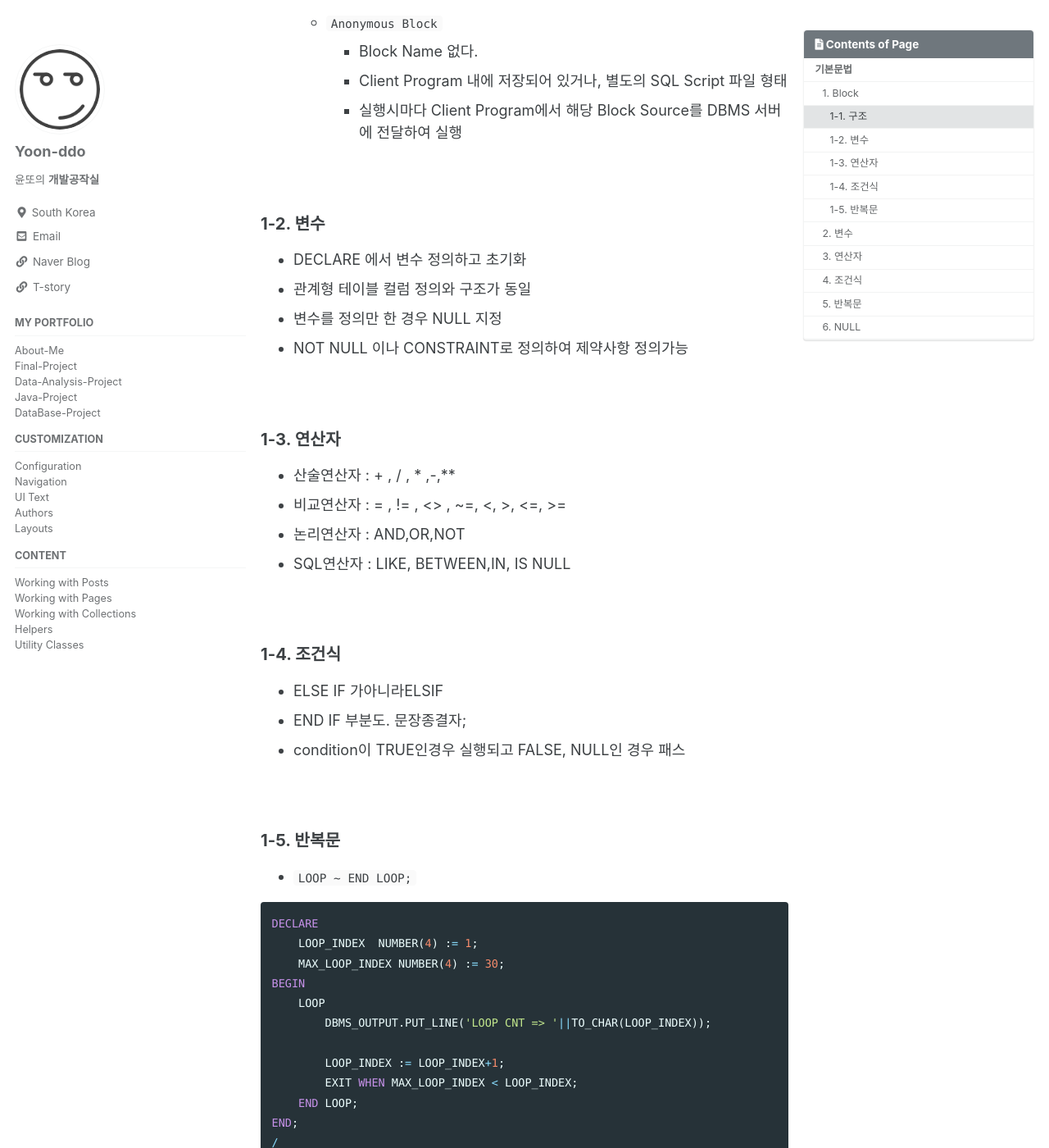
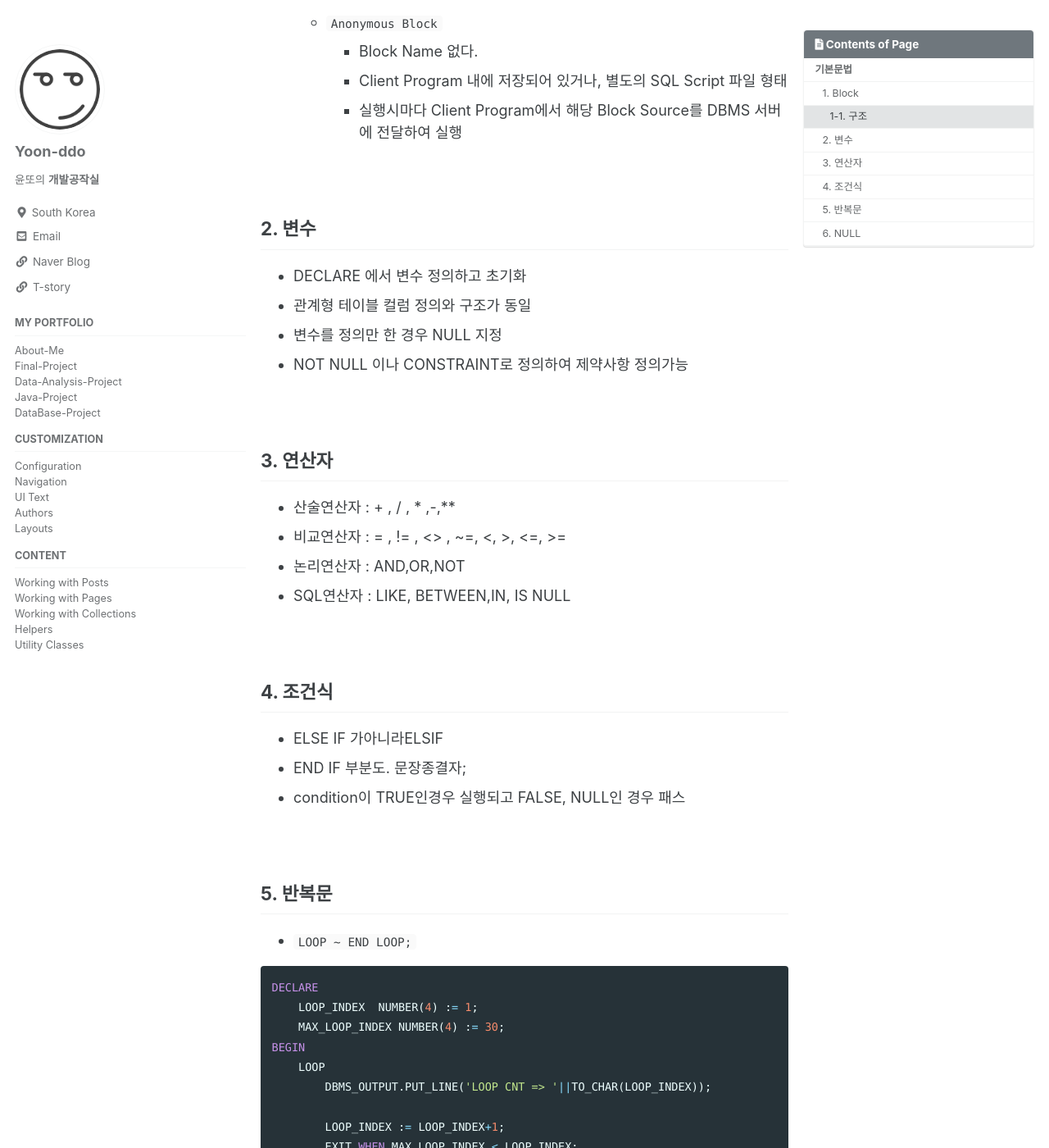
Before and after one commit to Yoon-ddo/Yoon-ddo.github.io, a Jekyll site: the page built from _posts/2021-07-01-PLSQL02_기본문법.md, in a window 1280 px wide and 1400 px high, scrolled down 1231 px. Shown: the whole window at 82% size. Built offline with Jekyll 4.4.1, drawn with Linux system fonts in a browser that asks for light colours; cached includes are drawn as plain includes; some of the changed text lies outside the part shown.

Commit message:
Update 2021-07-01-PLSQL02_기본문법.md

````diff
--- a/_posts/2021-07-01-PLSQL02_기본문법.md
+++ b/_posts/2021-07-01-PLSQL02_기본문법.md
@@ -50,7 +50,7 @@ END;
 
 <br>
 
-### 1-2. 변수
+## 2. 변수
 - DECLARE 에서 변수 정의하고 초기화
 - 관계형 테이블 컬럼 정의와 구조가 동일
 - 변수를 정의만 한 경우 NULL 지정
@@ -58,7 +58,7 @@ END;
 
 <br>
 
-### 1-3. 연산자
+## 3. 연산자
 - 산술연산자 : + , / , \* ,-,\**
 - 비교연산자 : = , != , \<\> , \~=, \<, \>, \<=, \>=
 - 논리연산자 : AND,OR,NOT
@@ -66,14 +66,14 @@ END;
 
 <br>
 
-### 1-4. 조건식
+## 4. 조건식
 - ELSE IF 가아니라ELSIF
 - END IF 부분도.   문장종결자;
 - condition이 TRUE인경우 실행되고 FALSE, NULL인 경우 패스
 
 <br>
 
-### 1-5. 반복문
+## 5. 반복문
 - `LOOP ~ END LOOP;`
 
 ```sql
@@ -132,8 +132,5 @@ END;
 
 <br><br><br>
 
-## 2. 변수
-## 3. 연산자
-## 4. 조건식
-## 5. 반복문
+
 ## 6. NULL
````
